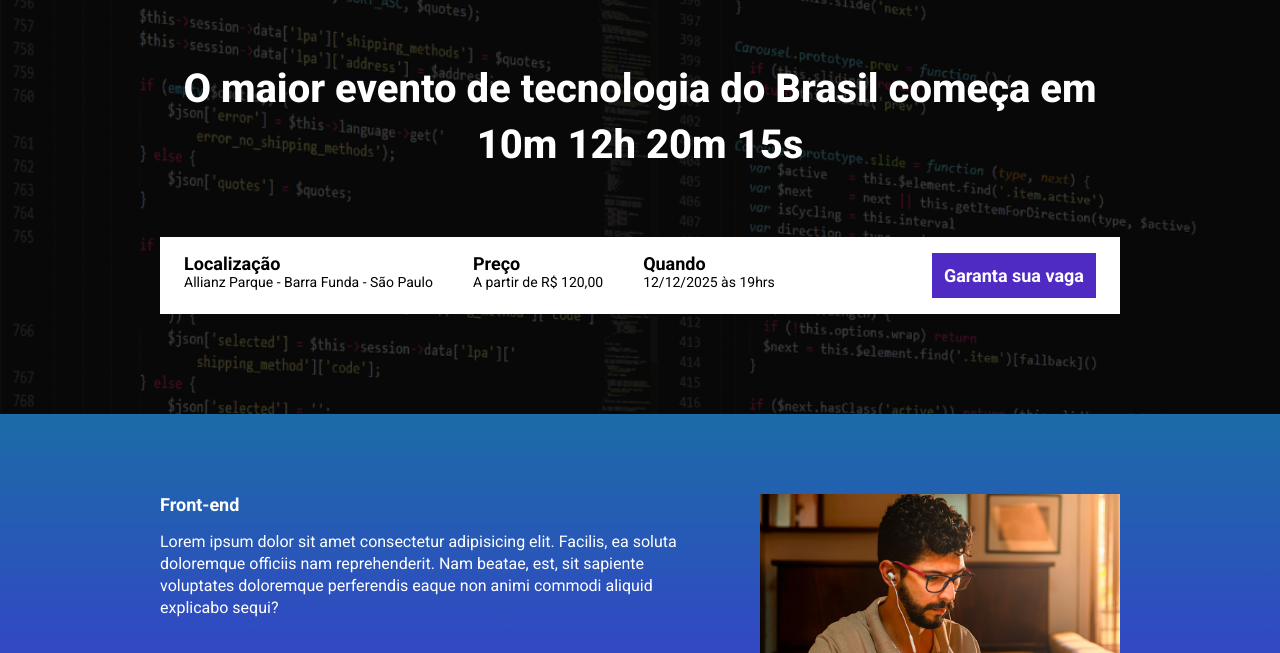
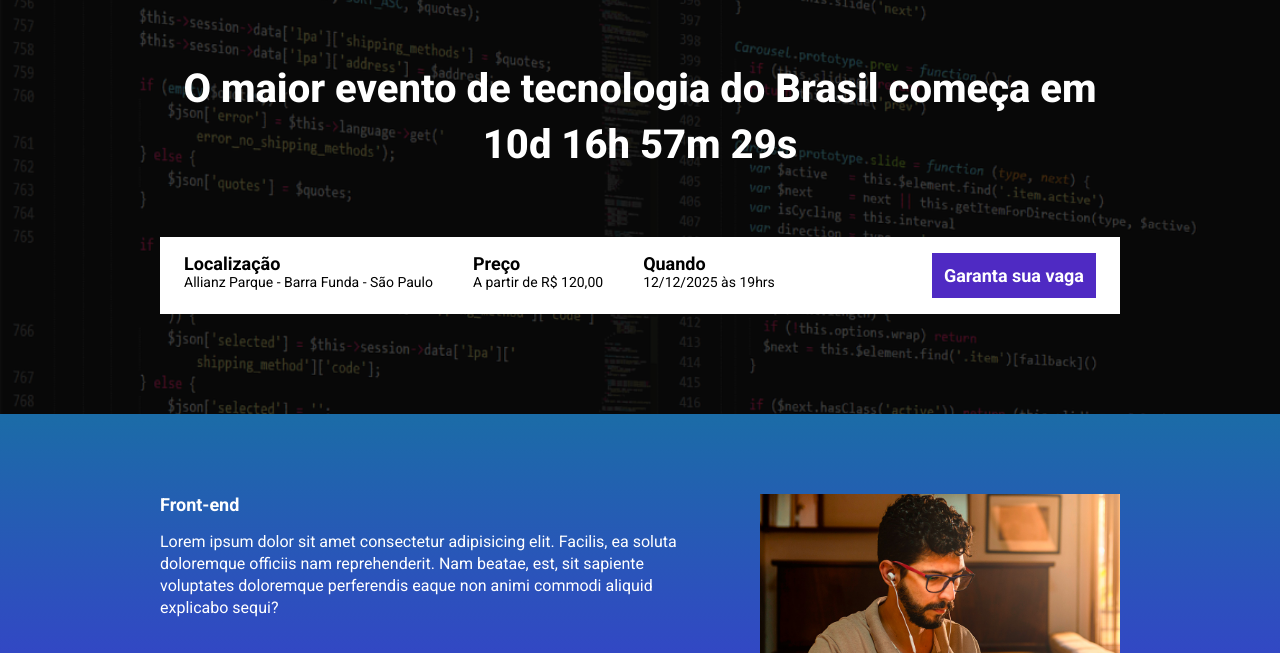
Before and after one commit to ewn1/ebac_tech_talks, a website built with Parcel: page src/index.html in a window 1280 px wide. Shown: the part 147-800 px from the top of the page. Built offline with nearby package versions, Linux system fonts and the light colour scheme.

Commit message:
criando a contagem regressiva

```diff
--- a/package.json
+++ b/package.json
@@ -4,6 +4,7 @@
   "description": "",
   "scripts": {
     "dev": "parcel src/index.html src/styles/main.scss src/scripts/main.js",
+    "build": "parcel build src/index.html",
     "test": "echo \"Error: no test specified\" && exit 1"
   },
   "keywords": [],
--- a/src/index.html
+++ b/src/index.html
@@ -16,7 +16,7 @@
         <div class="container">
             <img class="hero__logo" src="./images/ebac_logo.svg" alt="EBAC">
             <p class="hero__text">
-                O maior evento de tecnologia do Brasil começa em 10m 12h 20m 15s
+                O maior evento de tecnologia do Brasil começa em <span id="contador"></span>
             </p>
             <div class="infos-bar">
                 <ul class="infos-bar__infos">
--- a/src/scripts/main.js
+++ b/src/scripts/main.js
@@ -1 +1,27 @@
 AOS.init();
+
+const dataDoEvento = new Date("Dec 12, 2025 19:00:00");
+const timeStampDoEvento = dataDoEvento.getTime();
+
+const contaTempo = setInterval(function() {
+    const agora = new Date();
+    const timeStampAtual = agora.getTime();
+
+    const distanciaAteOEvento = timeStampDoEvento - timeStampAtual;
+
+    const diasEmMs = 1000 * 60 * 60 * 24;
+    const horasEmMs = 1000 * 60 * 60;
+    const minutosEmMs = 1000 * 60;
+
+    const diasAteOEvento = Math.floor(distanciaAteOEvento / diasEmMs);
+    const horasAteOEvento = Math.floor((distanciaAteOEvento % diasEmMs) / horasEmMs); // % é o resto da divisão, ou seja, o que sobra depois de tirar os dias completos
+    const minutosAteOEvento = Math.floor((distanciaAteOEvento % horasEmMs) / minutosEmMs); // % é o resto da divisão, ou seja, o que sobra depois de tirar as horas completas
+    const segundosAteOEvento = Math.floor((distanciaAteOEvento % minutosEmMs) / 1000); // % é o resto da divisão, ou seja, o que sobra depois de tirar os minutos completos
+
+    document.getElementById('contador').innerHTML = `${diasAteOEvento}d ${horasAteOEvento}h ${minutosAteOEvento}m ${segundosAteOEvento}s`;
+
+    if (distanciaAteOEvento < 0) {
+        clearInterval(contaTempo);
+        document.getElementById('contador').innerHTML = "O evento já começou!";
+    }
+}, 1000);
```
